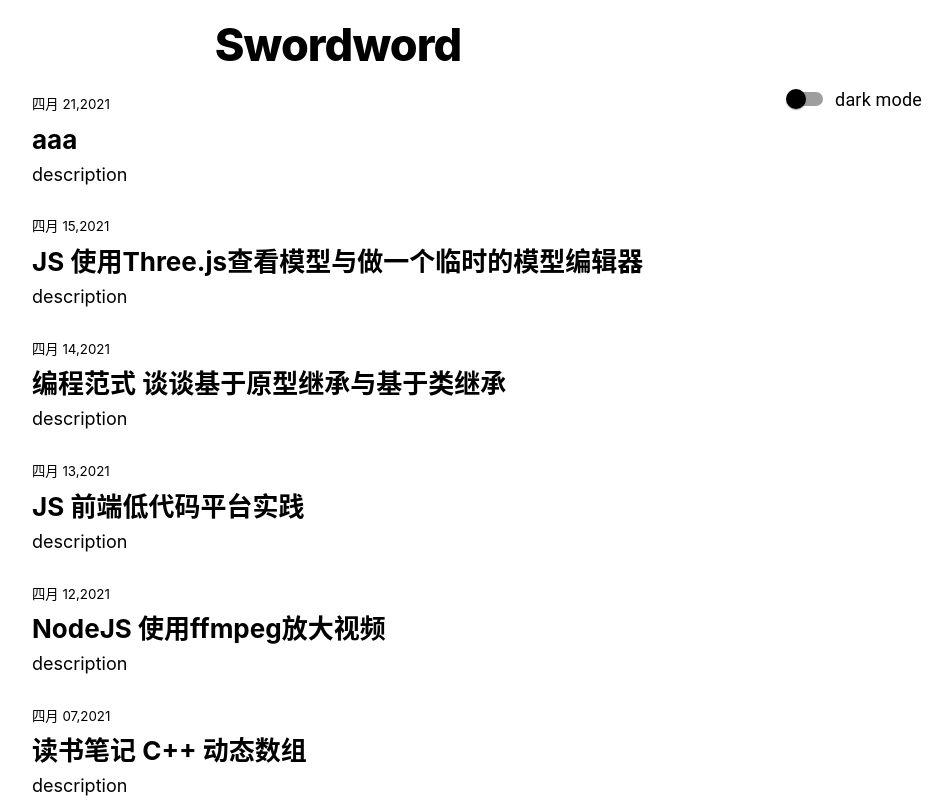
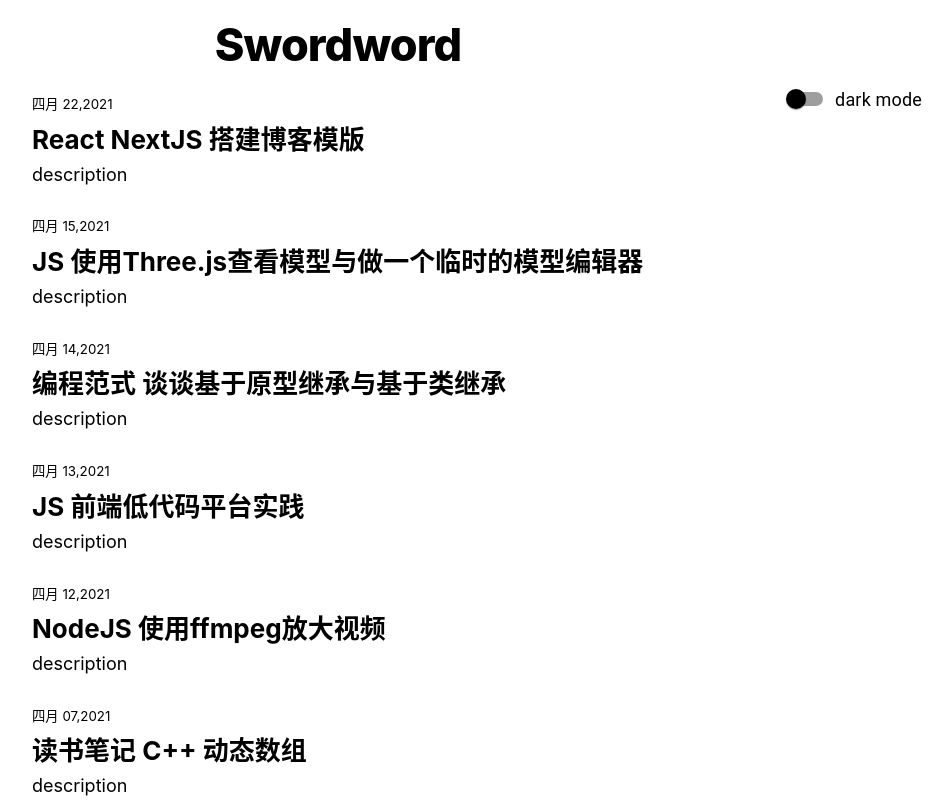
Before and after one commit to Swordword/swordword.github.io, a Next.js app: page / in a window 1280 px wide. Shown: the whole page, without its empty margins (302-1254 px from the left). Built offline with nearby package versions, Linux system fonts and the light colour scheme.

Commit message:
fix blog 升级bug

```diff
--- a/lib/posts.ts
+++ b/lib/posts.ts
@@ -42,9 +42,8 @@ const dateStripped = (obj: { data?: any }): { data?: any } => {
 // index page blog 列表
 export function getSortedPostsData() {
   const fileNames = fs.readdirSync(postsDirectory)
-  console.log('fileNames',fileNames)
   const allPostsData = fileNames.map((fileName) => {
-    const id = fileName.replace(/\.md$/, '')
+    const id = encodeURI(fileName.replace(/\.md$/, ''))
     const fullPath = path.join(postsDirectory, fileName)
     const fileContents = fs.readFileSync(fullPath, 'utf8')
     const matterResult = matter(fileContents)
@@ -85,7 +84,8 @@ export function getAllPostIds() {
   return fileNames.map((fileName) => {
     return {
       params: {
-        id: encodeURI(fileName.replace(/\.md$/, '')),
+        id: decodeURI(fileName.replace(/\.md$/, '')),
+        // id: fileName.replace(/\.md$/, ''),
       },
     }
   })
@@ -93,8 +93,7 @@ export function getAllPostIds() {
 
 // 获取单个博客的内容
 export async function getPostData(id) {
-  console.log('post id', id)
-  const fullPath = path.join(postsDirectory, `${id}.md`)
+  const fullPath = path.join(postsDirectory, `${decodeURI(id)}.md`)
   const fileContents = fs.readFileSync(fullPath, 'utf8')
   const matterResult = matter(fileContents)
   const processedContent = unified()
--- a/pages/_app.tsx
+++ b/pages/_app.tsx
@@ -21,7 +21,6 @@ function statistics() {
 export default function App({ Component, pageProps }: AppProps) {
   const [theme, setTheme] = React.useState(themes.light)
   const toggleTheme = () => {
-    console.log('fn toggleTheme');
     setTheme((prev) => (prev === themes.light ? themes.dark : themes.light))
   }
   React.useEffect(() => {
--- /dev/null
+++ b/posts/React NextJS 搭建博客模版.md
@@ -0,0 +1,8 @@
+---
+title: React NextJS 搭建博客模版
+date: 2021-04-22 13:34:36
+description: description
+tag:
+---
+
+[未完待续...]
--- a/posts/aaa.md
+++ /dev/null
@@ -1,8 +0,0 @@
----
-title: aaa
-date: 2021-04-21 10:30:12
-description: description
-tag:
----
-
-[未完待续...]
```
